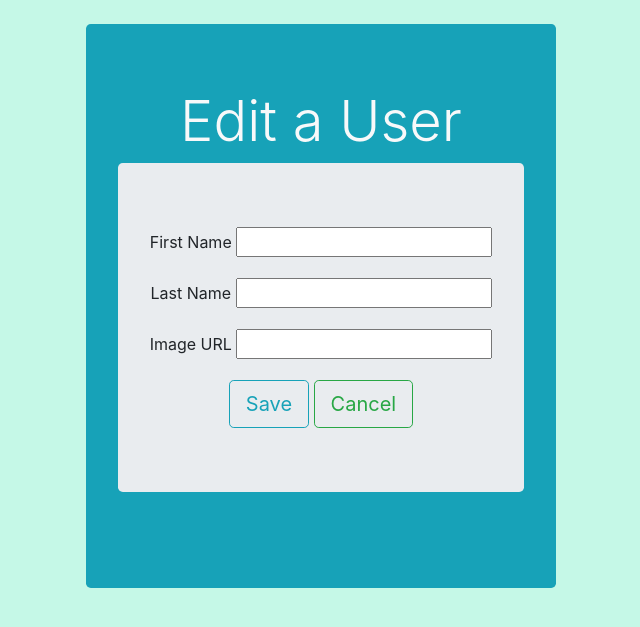
After one commit to nikgun1984/Blogly_SQLAlchemy_PostgreSQL, a Flask app: template templates/edit_user.html in a window 1280 px wide. The commit adds this page. Shown: the top 627 px of the page, without its empty margins (319-959 px from the left). Run offline with Flask 2, Linux system fonts and the light colour scheme; the template is opened without the code that fills it, so the values that code supplies are empty; some libraries are stand-ins or nearby versions.

Commit message:
oop and adding delete/edit functionalities/integration flask tests

```diff
--- a/app.py
+++ b/app.py
@@ -50,3 +50,30 @@ def show_user(user_id):
     """Show details about a single user"""
     user = User.query.get_or_404(user_id)
     return render_template("user_details.html", user=user)
+
+@app.route("/<int:user_id>/edit")
+def edit_form(user_id):
+    user = User.query.get_or_404(user_id)
+    return render_template("edit_user.html", user=user)
+
+@app.route("/<int:user_id>/edit", methods=["POST"])
+def edit_user(user_id):
+    first_name = request.form["first_name"]
+    last_name = request.form["last_name"]
+    image_url = request.form["picture"]
+
+    user = User.query.get(user_id)
+    user.first_name = first_name
+    user.last_name = last_name
+    user.image_url = image_url
+
+    db.session.commit()
+
+    return redirect('/')
+
+@app.route('/<int:user_id>/delete', methods=["POST"])
+def delete_user(user_id):
+    user = User.query.get(user_id)
+    db.session.delete(user)
+    db.session.commit()
+    return redirect('/')
--- a/models.py
+++ b/models.py
@@ -32,3 +32,7 @@ class User(db.Model):
         nullable = False,
         default = 'No image File Available'
     )
+
+    @property
+    def full_name(self):
+        return f'{self.first_name} {self.last_name}'
--- a/templates/create_user.html
+++ b/templates/create_user.html
@@ -7,7 +7,7 @@
     <div class="jumbotron">
         <div class="row mt-5">
             <div class="col text-center">
-                <form action="", method="POST">
+                <form action="/create_user", method="POST">
                     <div class="form-group">
                         <label for="first">First Name</label>
                         <input type="text" id="first" name="first_name" placeholder="Enter a First Name">
--- /dev/null
+++ b/templates/edit_user.html
@@ -0,0 +1,29 @@
+{% extends 'base.html'%}
+
+{% block title%} Edit "{{user.full_name}}" User {% endblock%}
+
+{%block content%}
+    <h1 class="display-4 text-center text-light">Edit a User</h1>
+    <div class="jumbotron">
+        <div class="row">
+            <div class="col text-center">
+                <form action="/{{user.id}}/edit", method="POST">
+                    <div class="form-group">
+                        <label for="first">First Name</label>
+                        <input type="text" id="first" name="first_name" value="{{user.first_name}}">
+                    </div>
+                    <div class="form-group">
+                        <label for="first">Last Name</label>
+                        <input type="text" id="last" name="last_name" value="{{user.last_name}}">
+                    </div>
+                    <div class="form-group">
+                        <label for="first">Image URL</label>
+                        <input type="text" id="picture" name="picture" value="{{user.image_url}}">
+                    </div>
+                    <button class="btn btn-outline-info btn-lg" type="submit">Save</button>
+                    <a href="/{{user.id}}" class="btn btn-outline-success btn-lg">Cancel</a>
+                </form>
+            </div>
+        </div>
+    </div>
+{%endblock%}
--- a/templates/users.html
+++ b/templates/users.html
@@ -7,7 +7,7 @@
     <div class="jumbotron">
         <ul>
             {% for user in users%}
-            <li><a href="/{{user.id}}">{{user.first_name~' '~user.last_name}}</a></li>
+            <li><a href="/{{user.id}}">{{user.full_name}}</a></li>
             {%endfor%}
         </ul>
         <div class="row justify-content-center">
```
Also changed, not shown: templates/user_details.html (+7 -5 lines), test_flask.py (added, +72 -0 lines).
